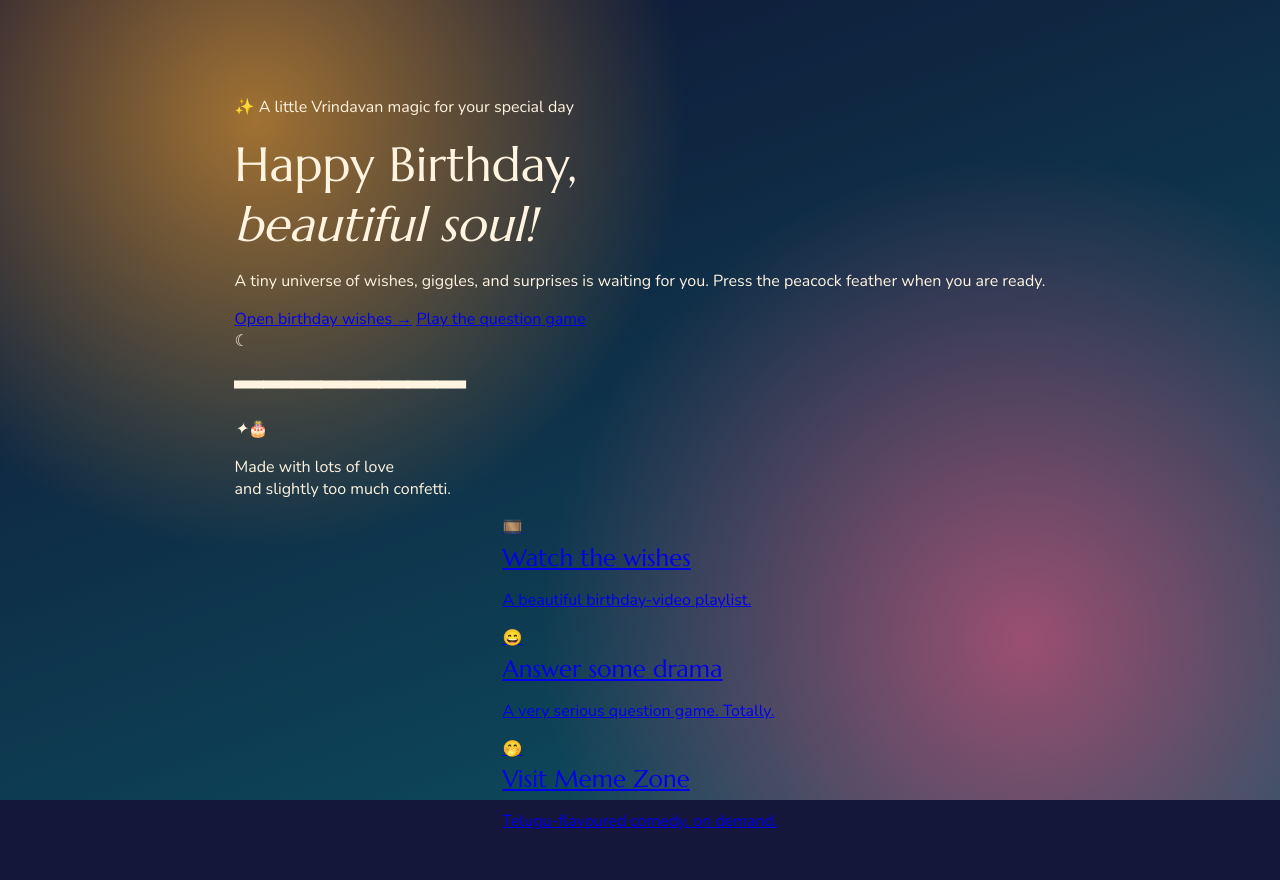
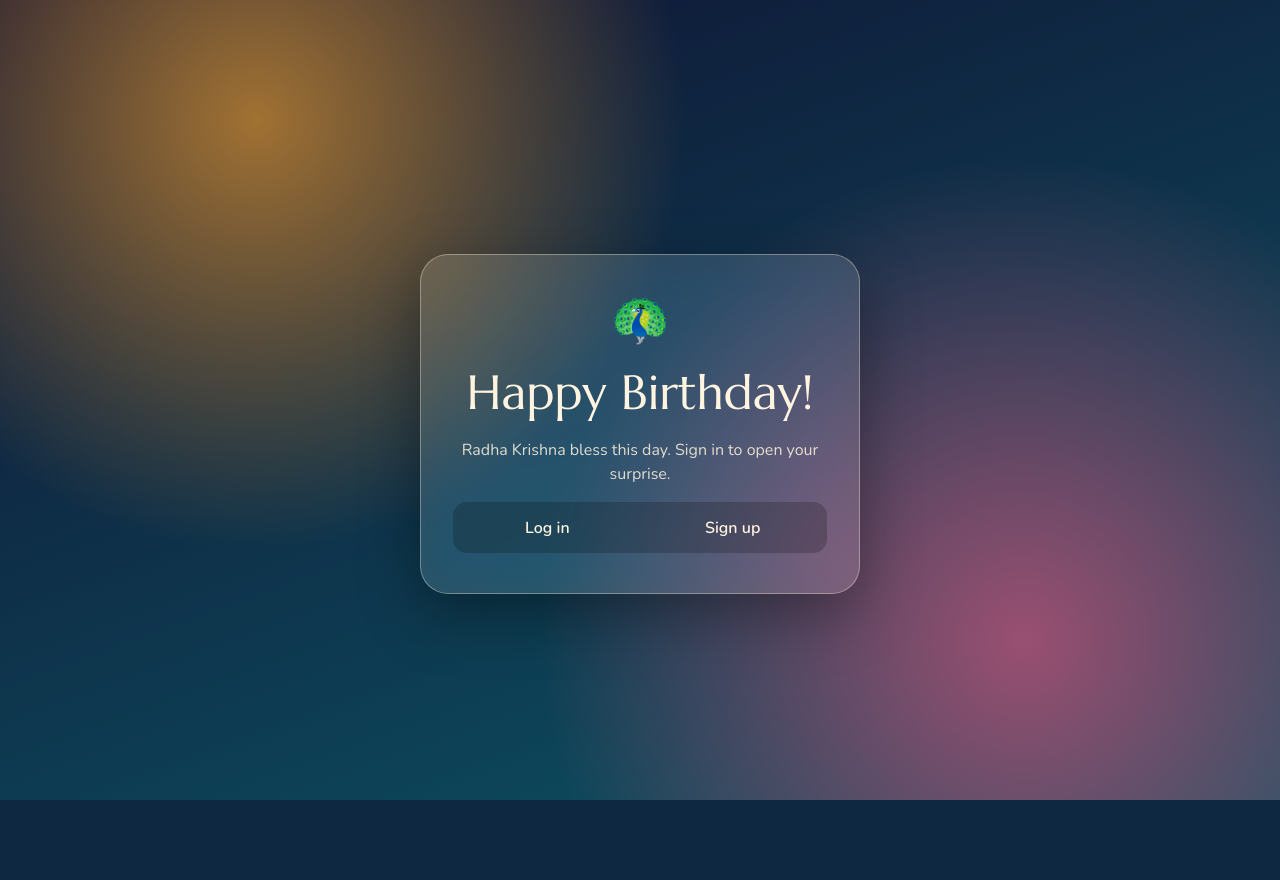
Before and after one commit to chinni-123-157/BDay-Of-Akka, a Flask app: page /celebrate in a window 1280 px wide. After the commit the page ends 800 px from the top, so only its background shows below. Run offline with Flask 3, Linux system fonts and the light colour scheme; the visitor is signed in with stand-in values (Sample User, id 1); some libraries are stand-ins or nearby versions.

Commit message:
Revamp home page layout and content

```diff
--- a/templates/home.html
+++ b/templates/home.html
@@ -1,27 +1,31 @@
-{% extends 'base.html' %}
-{% block title %}A Divine Birthday Surprise{% endblock %}
-{% block page %}home{% endblock %}
+{% extends "base.html" %}
 {% block content %}
-<section class="hero glass-panel reveal">
-  <div class="hero-copy">
-    <p class="eyebrow">✨ A little Vrindavan magic for your special day</p>
-    <h1>Happy Birthday,<br><em>beautiful soul!</em></h1>
-    <p class="hero-text">A tiny universe of wishes, giggles, and surprises is waiting for you. Press the peacock feather when you are ready.</p>
-    <div class="hero-actions">
-      <a class="button primary" href="{{ url_for('wish') }}">Open birthday wishes <span>→</span></a>
-      <a class="button ghost" href="{{ url_for('questions') }}">Play the question game</a>
-    </div>
+<section class="glass card hero">
+  <p class="flute">🦚</p>
+  <h1>Happy Birthday!</h1>
+  <p class="sub">Radha Krishna bless this day. Sign in to open your surprise.</p>
+  <div class="tabs">
+    <button class="tab {{ 'on' if tab=='login' }}" data-t="login">Log in</button>
+    <button class="tab {{ 'on' if tab=='signup' }}" data-t="signup">Sign up</button>
   </div>
-  <div class="hero-art" aria-label="Decorative birthday cake illustration">
-    <div class="moon">☾</div>
-    <div class="flute">━━━━━━━━</div>
-    <div class="cake"><i>✦</i><b></b><span></span><strong>🎂</strong></div>
-    <p>Made with lots of love<br>and slightly too much confetti.</p>
-  </div>
-</section>
-<section class="path-grid reveal">
-  <a class="path-card" href="{{ url_for('wish') }}"><span class="path-icon">🎞️</span><h2>Watch the wishes</h2><p>A beautiful birthday-video playlist.</p></a>
-  <a class="path-card" href="{{ url_for('questions') }}"><span class="path-icon">😄</span><h2>Answer some drama</h2><p>A very serious question game. Totally.</p></a>
-  <a class="path-card" href="{{ url_for('error_page') }}"><span class="path-icon">🤭</span><h2>Visit Meme Zone</h2><p>Telugu-flavoured comedy, on demand.</p></a>
+  <form id="login" class="pane {{ 'on' if tab=='login' }}" method="post" action="{{ url_for('login') }}">
+    <input name="email" type="email" placeholder="Email" required>
+    <input name="password" type="password" placeholder="Password" required>
+    <button class="btn">Log in</button>
+  </form>
+  <form id="signup" class="pane {{ 'on' if tab=='signup' }}" method="post" action="{{ url_for('signup') }}">
+    <input name="name" placeholder="Your name" required>
+    <input name="email" type="email" placeholder="Email" required>
+    <input name="password" type="password" placeholder="Choose a password" required>
+    <input name="key" type="password" placeholder="Secret key (ask the birthday host)" required>
+    <button class="btn">Create account</button>
+  </form>
+  {% if google %}<a class="btn ghost" href="{{ url_for('google_login') }}"><b class="g">G</b> Continue with Google</a>{% endif %}
 </section>
 {% endblock %}
+{% block scripts %}<script>
+document.querySelectorAll('.tab').forEach(b=>b.onclick=()=>{
+  document.querySelectorAll('.tab,.pane').forEach(e=>e.classList.remove('on'));
+  b.classList.add('on'); document.getElementById(b.dataset.t).classList.add('on');
+});
+</script>{% endblock %}
```
